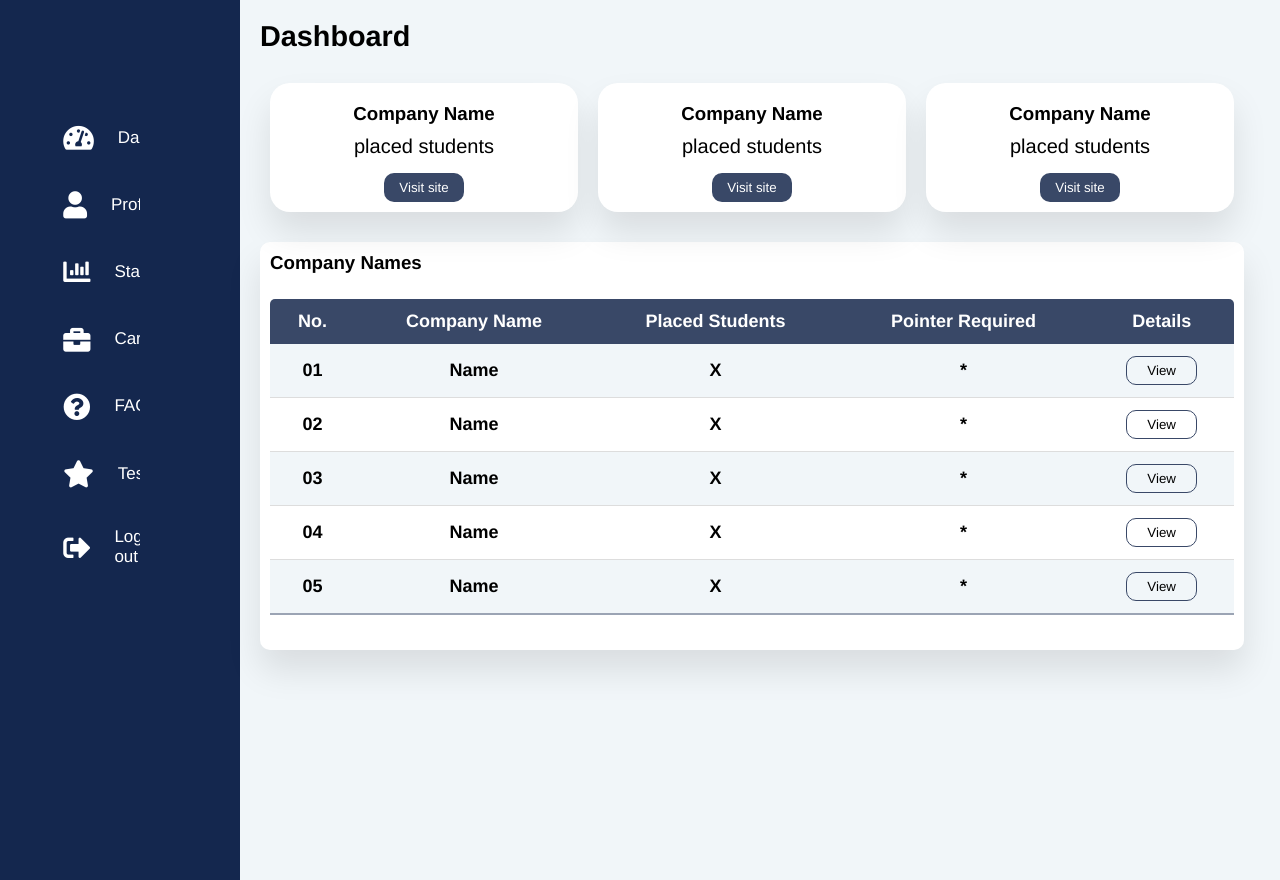
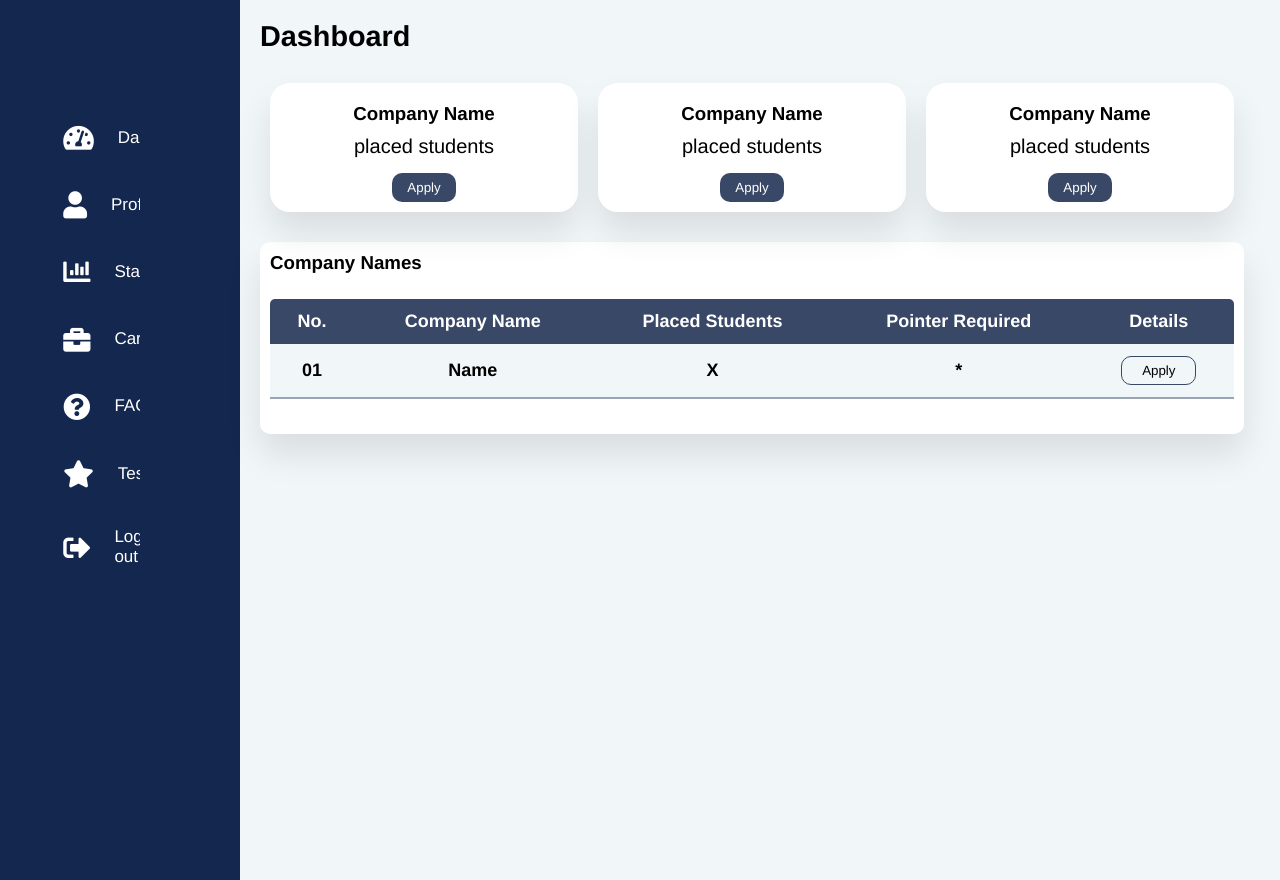
Before and after one commit to GauravKumbhar0491/Placement_Hub, a Flask app: page /dashboard in a window 1280 px wide. Run offline with Flask 3, Linux system fonts and the light colour scheme; lists and menus that the app fills with data are empty.

Commit message:
Update dashboard.html

```diff
--- a/Placement/templates/dashboard.html
+++ b/Placement/templates/dashboard.html
@@ -4,7 +4,7 @@
     <meta charset="UTF-8">
     <meta name="viewport" content="width=device-width, initial-scale=1.0">
     <title>Dashboard</title>
-    <link rel="stylesheet" href="static\dashboard.css" />
+    <link rel="stylesheet" href="dashboard.css" />
   <!-- Font Awesome Cdn Link -->
   <link rel="stylesheet" href="https://cdnjs.cloudflare.com/ajax/libs/font-awesome/5.15.4/css/all.min.css"/>
 
@@ -14,31 +14,31 @@
         <div class="logo"></div>
         <ul class="main">
             <li class="active">
-                <a href="/dashboard">
+                <a href="dashboard.html">
                     <i class="fas fa-tachometer-alt"></i>
                     <span>Dashboard</span>
                 </a>
             </li>
             <li>
-                <a href="/profile">
+                <a href="profile.html">
                     <i class="fas fa-user"></i>
                     <span>Profile</span>
                 </a>
             </li>
             <li>
-                <a href="/stat">
+                <a href="stat.html">
                     <i class="fas fa-chart-bar"></i>
                     <span>Statistics</span>
                 </a>
             </li>
             <li>
-                <a href="#">
+                <a href="careers.html">
                     <i class="fas fa-briefcase"></i>
                     <span>Careers</span>
                 </a>
             </li>
             <li>
-                <a href="#">
+                <a href="faq.html">
                     <i class="fas fa-question-circle"></i>
                     <span>FAQ</span>
                 </a>
@@ -50,7 +50,7 @@
                 </a>
             </li>
             <li>
-                <a href="/">
+                <a href="index.html">
                     <i class="fas fa-sign-out-alt"></i>
                     <span>Log out</span>
                 </a>
@@ -67,17 +67,17 @@
             <div class="card">
                 <h3>Company Name</h3>
                 <p>placed students</p>
-                <button>Visit site</button>
+                <button>Apply</button>
             </div>
             <div class="card">
                 <h3>Company Name</h3>
                 <p>placed students</p>
-                <button>Visit site</button>
+                <button>Apply</button>
             </div>
             <div class="card">
                 <h3>Company Name</h3>
                 <p>placed students</p>
-                <button>Visit site</button>
+                <button>Apply</button>
             </div>
         </div>
     </div>
@@ -101,35 +101,7 @@
                         <th>Name</th>
                         <th>x</th>
                         <th>*</th>
-                        <th><button>View</button></th>
-                    </tr>
-                    <tr>
-                        <th>02</th>
-                        <th>Name</th>
-                        <th>x</th>
-                        <th>*</th>
-                        <th><button>View</button></th>
-                    </tr>
-                    <tr>
-                        <th>03</th>
-                        <th>Name</th>
-                        <th>x</th>
-                        <th>*</th>
-                        <th><button>View</button></th>
-                    </tr>
-                    <tr>
-                        <th>04</th>
-                        <th>Name</th>
-                        <th>x</th>
-                        <th>*</th>
-                        <th><button>View</button></th>
-                    </tr>
-                    <tr>
-                        <th>05</th>
-                        <th>Name</th>
-                        <th>x</th>
-                        <th>*</th>
-                        <th><button>View</button></th>
+                        <th><button>Apply</button></th>
                     </tr>
                 </tbody>
             </table>
```
